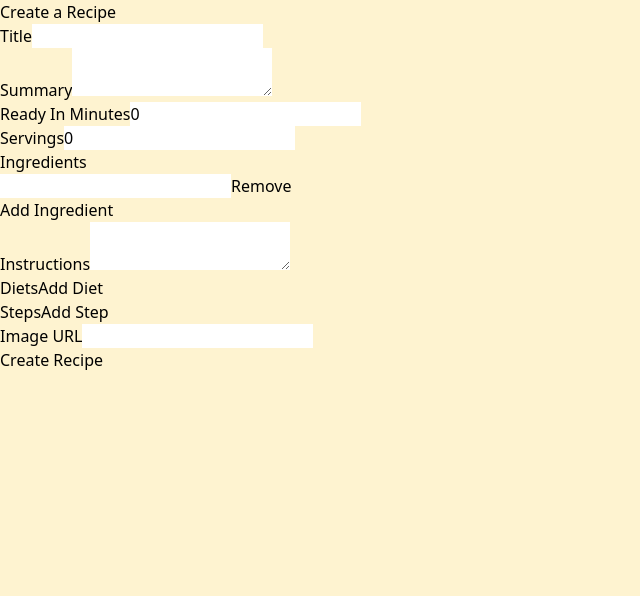
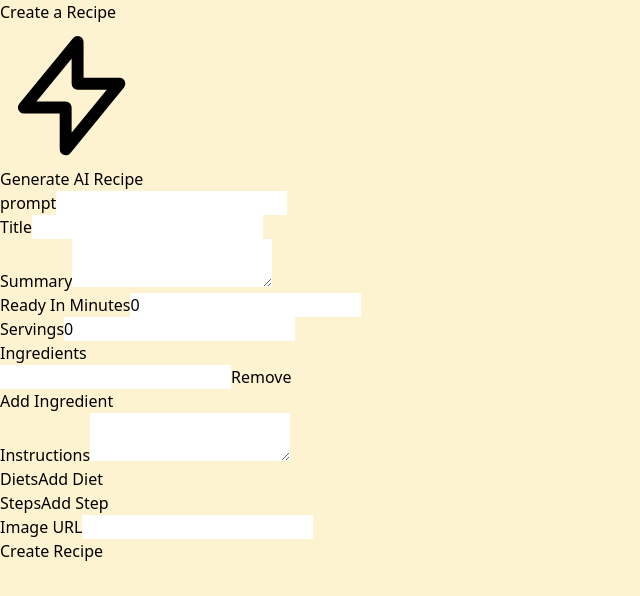
Before and after one commit to Dan-Swarts/Forktacular, a React (Vite) app in the folder client/: page /recipe-maker in a window 1280 px wide. Shown: the top 596 px of the page, without its empty margins (0-640 px from the left). Built offline with nearby package versions, Linux system fonts and the light colour scheme.

Commit message:
started client-sided ai implementation

```diff
--- /dev/null
+++ b/client/src/api/askService.ts
@@ -0,0 +1,22 @@
+import { authService } from "./authentication";
+
+class askService {
+    async askForRecipe(question: string) {
+        const jwtToken = authService.getToken();
+
+        const response = await fetch('/api/search/recipes', {
+            method: 'POST',
+            headers: {
+                'Content-Type': 'application/json',
+                'Authorization': `Bearer ${jwtToken}`
+            },
+            body: JSON.stringify({ question: question }),
+        });
+
+        const recipe: any = await response.json();
+        console.log(recipe);
+        return recipe;
+    };
+}
+
+export default new askService();
--- a/client/src/pages/RecipeMaker.tsx
+++ b/client/src/pages/RecipeMaker.tsx
@@ -2,6 +2,7 @@ import { useState, useContext } from "react";
 import { useNavigate } from "react-router-dom";
 import { currentRecipeContext } from "../App";
 import RecipeDetails from "../interfaces/recipeDetails";
+import askService from "../api/askService";
 
 const RecipeMaker = () => {
   const navigate = useNavigate();
@@ -56,9 +57,48 @@ const RecipeMaker = () => {
     navigate("/recipe-showcase");
   };
 
+  const handleAiCall = async () => {
+    console.log('hello world');
+    await askService.askForRecipe("");
+  }
+
   return (
     <div className="bg-[#fef3d0] min-h-screen pt-24 px-6">
       <h1 className="text-3xl font-bold text-center mb-8">Create a Recipe</h1>
+
+      <form className="flex items-center justify-center" onSubmit={handleAiCall}>
+        <button
+          className="flex items-center justify-center px-4 py-2 bg-yellow-500 text-white font-semibold rounded-lg shadow-md hover:bg-yellow-600 focus:outline-none focus:ring-2 focus:ring-yellow-400 focus:ring-opacity-75 transition duration-300 ease-in-out"
+          type="submit"
+        >
+          <svg
+            className="w-5 h-5 mr-2"
+            fill="none"
+            stroke="currentColor"
+            viewBox="0 0 24 24"
+            xmlns="http://www.w3.org/2000/svg"
+          >
+            <path
+              strokeLinecap="round"
+              strokeLinejoin="round"
+              strokeWidth={2}
+              d="M13 10V3L4 14h7v7l9-11h-7z"
+            />
+          </svg>
+          Generate AI Recipe
+        </button>
+        <div>
+          <label className="block font-bold mb-1">prompt</label>
+          <input
+            type="text"
+            value={recipe.title}
+            onChange={(e) => handleChange("title", e.target.value)}
+            className="w-full p-2 border rounded"
+          />
+        </div>
+      </form>
+
+
       <form
         onSubmit={handleSubmit}
         className="max-w-3xl mx-auto bg-[#fadaae] p-6 shadow-lg rounded-lg space-y-4 border border-gray-200"
```
